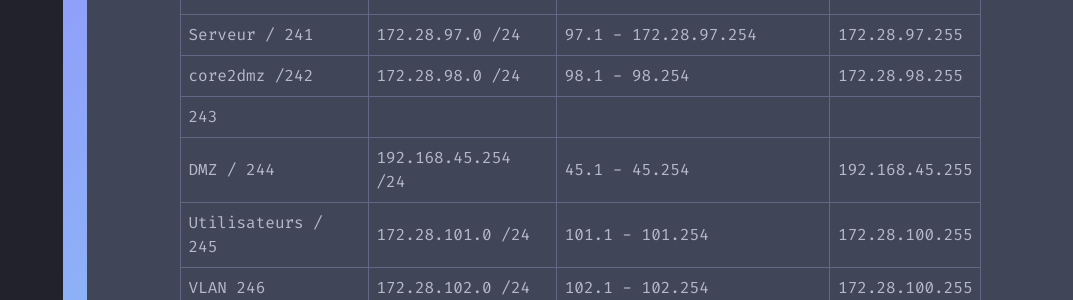
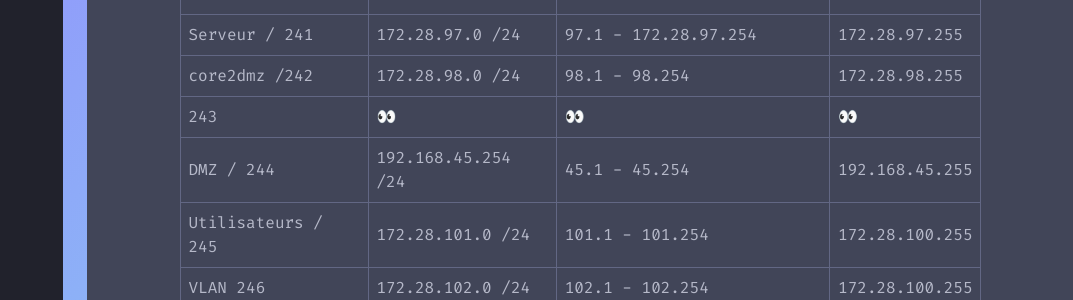
Before and after one commit to eRaETatsuya/OrleansSIO.github.io, an MkDocs documentation site: the page built from docs/plan_d'adressage.md, in a window 1280 px wide and 900 px high, scrolled down 377 px. Shown: the part 154-454 px from the top of the window, without its empty margins (207-1280 px from the left). Built offline with MkDocs 1.6.1 and Material for MkDocs 9.7.7, drawn with Linux system fonts in a browser that asks for light colours.

```diff
--- a/docs/plan_d'adressage.md
+++ b/docs/plan_d'adressage.md
@@ -17,7 +17,7 @@
 |Management / 240|172.28.96.0 /24| 172.28.96.1 - 172.28.96.254 | 172.28.96.255|
 |  Serveur / 241 | 172.28.97.0 /24| 97.1 - 172.28.97.254 |172.28.97.255|
 |  core2dmz /242 |  172.28.98.0 /24 | 98.1 - 98.254 |172.28.98.255|
-|   243 |  |  |  |
+|   243 |  👀|  👀| 👀 |
 |  DMZ / 244 | 192.168.45.254 /24 | 45.1 - 45.254 | 192.168.45.255 |
 |  Utilisateurs / 245 | 172.28.101.0 /24 | 101.1 - 101.254 | 172.28.100.255 |
 |  VLAN 246 | 172.28.102.0 /24 | 102.1 - 102.254 | 172.28.100.255 |
```
